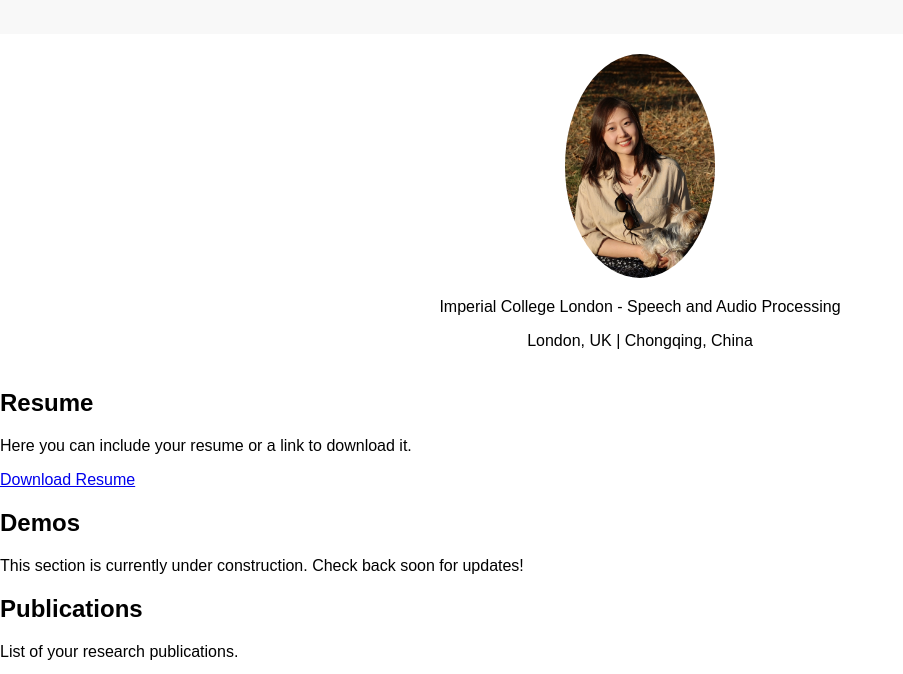
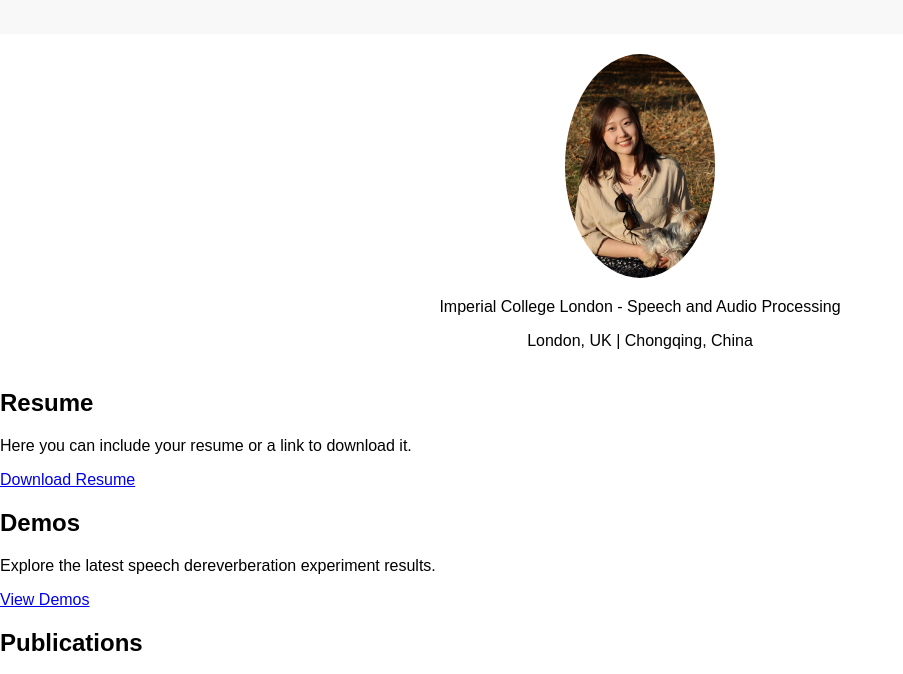
Before and after one commit to YUXIZ0826/yuxizhang.github.io, a plain HTML site: page index.html in a window 1280 px wide. Shown: the part 120-794 px from the top of the page, without its empty margins (0-903 px from the left). Drawn offline with Linux system fonts and the light colour scheme.

Commit message:
Update index.html

```diff
--- a/index.html
+++ b/index.html
@@ -35,10 +35,12 @@
     </section>
 
     <!-- Demos Section -->
-    <section id="demos">
-        <h2>Demos</h2>
-        <p>This section is currently under construction. Check back soon for updates!</p>
-    </section>
+<section id="demos">
+    <h2>Demos</h2>
+    <p>Explore the latest speech dereverberation experiment results.</p>
+    <a href="demo.html" class="demo-button">View Demos</a>
+</section>
+
 
     <!-- Publications Section -->
     <section id="publications">
```
